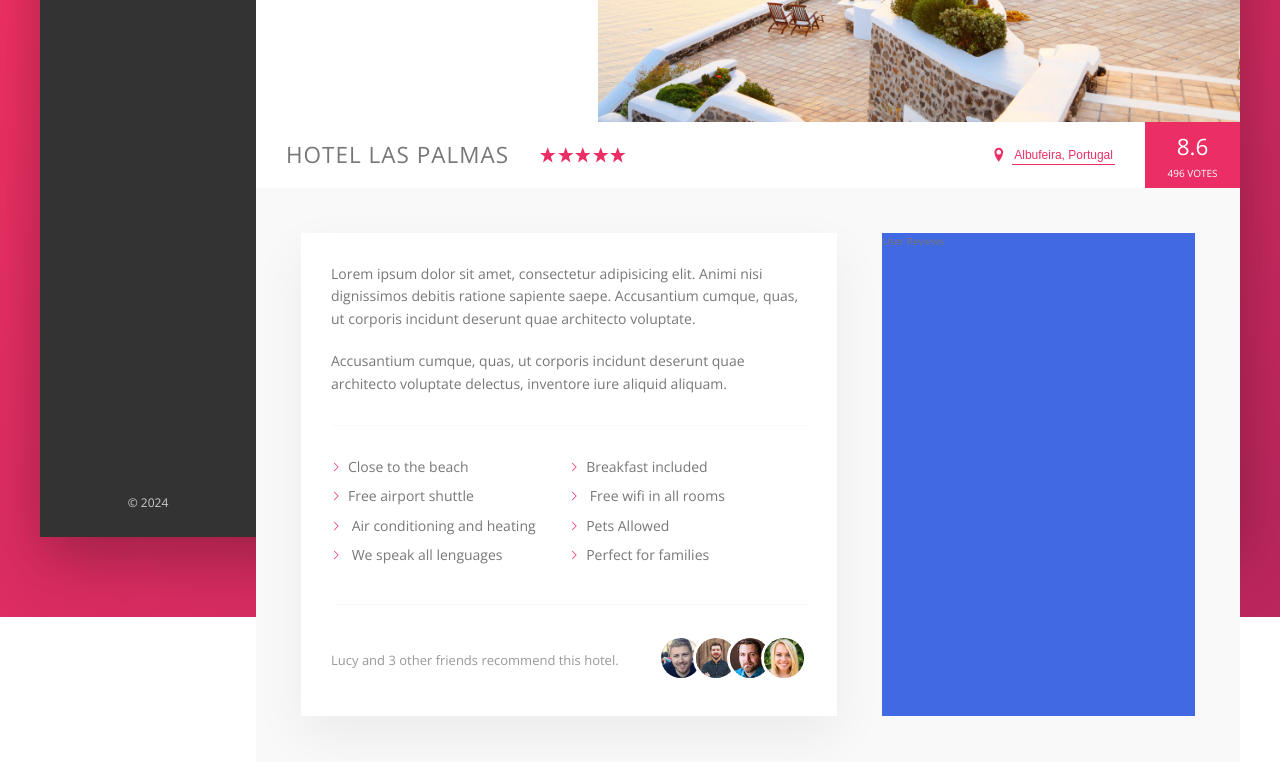
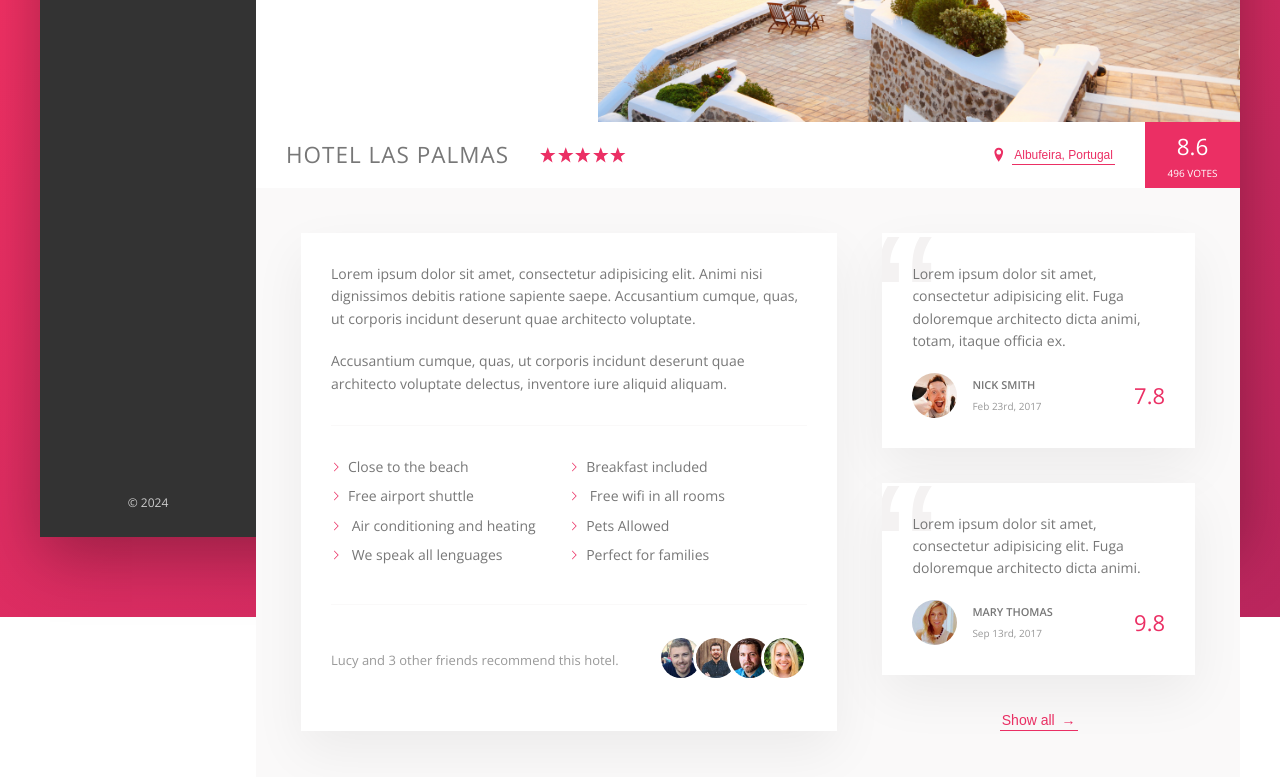
Before and after one commit to NataJenkins/Trillo-booking-app, a website: page index.html in a window 1280 px wide. Shown: the part 413-1190 px from the top of the page. Drawn offline with nearby package versions, Linux system fonts and the light colour scheme.

Commit message:
User review section

```diff
--- a/index.html
+++ b/index.html
@@ -233,7 +233,57 @@
                                 </div>
                             </div>
                         </div>
-                        <div class="user-reviews">User Reviews</div>
+                        <figure class="user-reviews">
+                            <figure class="review">
+                                <blockquote class="review__text">
+                                    Lorem ipsum dolor sit amet, consectetur
+                                    adipisicing elit. Fuga doloremque architecto
+                                    dicta animi, totam, itaque officia ex.
+                                </blockquote>
+                                <figcaption class="review__user">
+                                    <img
+                                        src="img/user-1.jpg"
+                                        alt="User 1"
+                                        class="review__photo"
+                                    />
+                                    <div class="review__user-box">
+                                        <p class="review__user-name">
+                                            Nick Smith
+                                        </p>
+                                        <p class="review__user-date">
+                                            Feb 23rd, 2017
+                                        </p>
+                                    </div>
+                                    <div class="review__rating">7.8</div>
+                                </figcaption>
+                            </figure>
+                            <figure class="review">
+                                <blockquote class="review__text">
+                                    Lorem ipsum dolor sit amet, consectetur
+                                    adipisicing elit. Fuga doloremque architecto
+                                    dicta animi.
+                                </blockquote>
+                                <figcaption class="review__user">
+                                    <img
+                                        src="img/user-2.jpg"
+                                        alt="User 2"
+                                        class="review__photo"
+                                    />
+                                    <div class="review__user-box">
+                                        <p class="review__user-name">
+                                            Mary Thomas
+                                        </p>
+                                        <p class="review__user-date">
+                                            Sep 13rd, 2017
+                                        </p>
+                                    </div>
+                                    <div class="review__rating">9.8</div>
+                                </figcaption>
+                            </figure>
+                            <button class="btn-inline">
+                                Show all <span>&rarr;</span>
+                            </button>
+                        </figure>
                     </div>
                 </main>
             </div>
--- a/sass/_components.scss
+++ b/sass/_components.scss
@@ -250,8 +250,16 @@
     cursor: pointer;
     transition: 0.2s;
 
+    span {
+        margin-left: 3px;
+        transition: margin-left 0.2s;
+    }
+
     &:hover {
         color: var(--color-grey-dark-1);
+        span {
+            margin-left: 8px;
+        }
     }
     &:focus {
         outline: none;
@@ -338,3 +346,60 @@
         }
     }
 }
+
+/// ////////////////////////////
+/// RECOMMEND
+///
+.review {
+    background-color: #fff;
+    box-shadow: var(--shadow-light);
+    padding: 3rem;
+    margin-bottom: 3.5rem;
+    position: relative;
+    overflow: hidden;
+    &__text {
+        margin-bottom: 2rem;
+        position: relative;
+        z-index: 10;
+    }
+    &__user {
+        display: flex;
+        align-items: center;
+        &-box {
+            margin-right: auto;
+        }
+        &-name {
+            font-size: 1.1rem;
+            font-weight: 600;
+            text-transform: uppercase;
+            margin-bottom: 0.4rem;
+        }
+        &-date {
+            font-size: 1rem;
+            color: var(--color-grey-dark-3);
+        }
+    }
+    &__photo {
+        height: 4.5rem;
+        width: 4.5rem;
+        border-radius: 50%;
+        margin-right: 1.5rem;
+    }
+    &__rating {
+        color: var(--color-primary);
+        font-size: 2.2rem;
+        font-weight: 300;
+    }
+
+    &::before {
+        content: "\201C";
+        position: absolute;
+        top: -2.75rem;
+        left: -1rem;
+        line-height: 1;
+        font-size: 20rem;
+        color: var(--color-grey-light-2);
+        font-family: sans-serif;
+        z-index: 1;
+    }
+}
--- a/sass/_layout.scss
+++ b/sass/_layout.scss
@@ -35,13 +35,13 @@
 }
 
 .detail {
+    font-size: 1.4rem;
     display: flex;
     padding: 4.5rem;
     background-color: var(--color-grey-light-1);
     border-bottom: var(--line);
 }
 .description {
-    font-size: 1.4rem;
     background-color: #fff;
     box-shadow: var(--shadow-light);
     padding: 3rem;
@@ -49,6 +49,8 @@
     margin-right: 4.5rem;
 }
 .user-reviews {
-    background-color: royalblue;
     flex: 1;
+    display: flex;
+    flex-direction: column;
+    align-items: center;
 }
```
Also changed, not shown: css/style.css.
